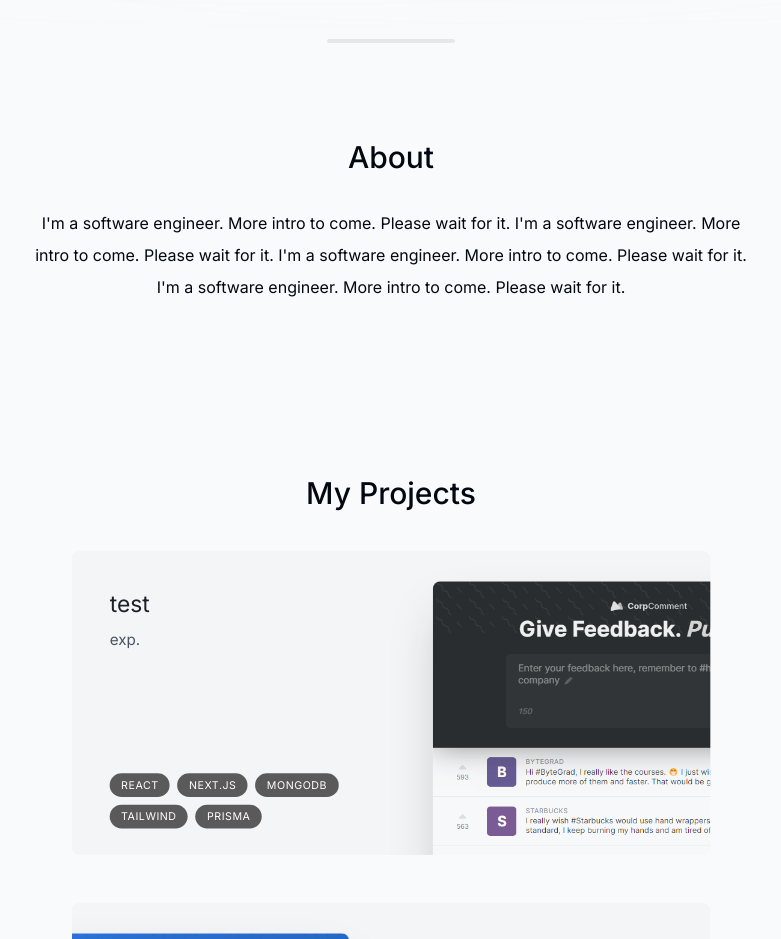
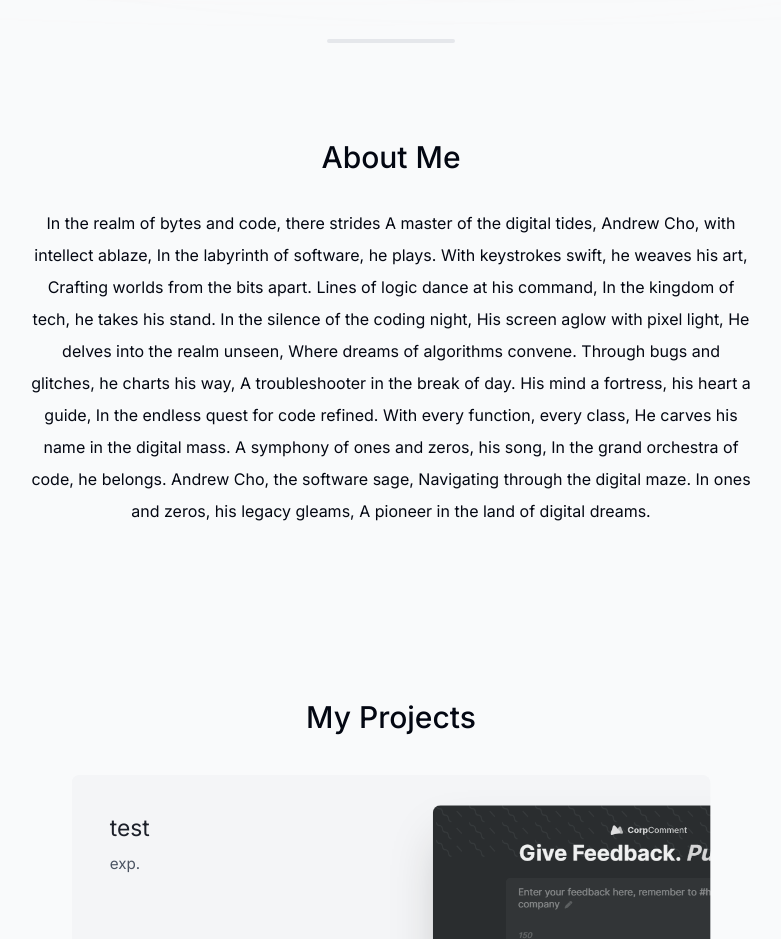
Before and after one commit to cisdell/personal_web_ver2, a Next.js app: page / in a window 1280 px wide. Shown: the part 800-1739 px from the top of the page, without its empty margins (249-1030 px from the left). Built offline with nearby package versions, Linux system fonts and the light colour scheme.

Commit message:
scroll magins

```diff
--- a/app/layout.tsx
+++ b/app/layout.tsx
@@ -20,7 +20,7 @@ export default function RootLayout({
         <div className="bg-[#fbe2e3] relative top-[-6rem] -z-10 left-0 h-[31.23rem] w-[31.25rem] sm:w-[68.75rem] rounded-full blur-[10rem]"></div>
 
         {/* <div className="bg-[#dcd9d9] absolute top-[-6rem] -z-10 left-[-35rem] h-[31.23rem] w-[31.25rem] rounded-full blur-[10rem] sm:w-[68.75rem] md:left-[-33rem] lg:left-[-28rem] xl:left-[-15rem] 2xl:left-[-5rem]"></div> */}
-        <div className="bg-[#dcd9d9] absolute top-[-6rem] -z-10 right-0px h-[31.23rem] w-[31.25rem] sm:right-0 lg:w-[60rem] rounded-full blur-[10rem]"></div>
+        <div className="bg-[#dcd9d9] absolute top-[-6rem] -z-10 right-0 h-[31.23rem] w-[31.25rem] sm:right-0 lg:w-[60rem] rounded-full blur-[10rem]"></div>
         {children}
         <Header />
       </body>
--- a/components/about.tsx
+++ b/components/about.tsx
@@ -7,18 +7,28 @@ import { motion } from "framer-motion";
 export default function About() {
   return (
     <motion.section
-      className="mb-28 max-w-[45rem] text-center leading-8 sm:mb-40"
+      className="mb-28 max-w-[45rem] text-center leading-8 sm:mb-40 scroll-mt-28"
       initial={{ opacity: 0, y: 100 }}
       animate={{ opacity: 1, y: 0 }}
       transition={{ delay: 0.175 }}
+      id="about"
     >
       {/* <SectionHeading>Projects</SectionHeading> */}
-      <SectionHeading title={"About"} />
+      <SectionHeading title={"About Me"} />
       <p className="mb-3">
-        I'm a software engineer. More intro to come. Please wait for it. I'm a
-        software engineer. More intro to come. Please wait for it. I'm a
-        software engineer. More intro to come. Please wait for it. I'm a
-        software engineer. More intro to come. Please wait for it.
+        In the realm of bytes and code, there strides A master of the digital
+        tides, Andrew Cho, with intellect ablaze, In the labyrinth of software,
+        he plays. With keystrokes swift, he weaves his art, Crafting worlds from
+        the bits apart. Lines of logic dance at his command, In the kingdom of
+        tech, he takes his stand. In the silence of the coding night, His screen
+        aglow with pixel light, He delves into the realm unseen, Where dreams of
+        algorithms convene. Through bugs and glitches, he charts his way, A
+        troubleshooter in the break of day. His mind a fortress, his heart a
+        guide, In the endless quest for code refined. With every function, every
+        class, He carves his name in the digital mass. A symphony of ones and
+        zeros, his song, In the grand orchestra of code, he belongs. Andrew Cho,
+        the software sage, Navigating through the digital maze. In ones and
+        zeros, his legacy gleams, A pioneer in the land of digital dreams.
       </p>
     </motion.section>
   );
--- a/components/intro.tsx
+++ b/components/intro.tsx
@@ -10,7 +10,10 @@ import { FaGithubSquare } from "react-icons/fa";
 
 export default function Intro() {
   return (
-    <section className="mb-28 max-w-[50rem] text-center sm:mb-0">
+    <section
+      id="home"
+      className="mb-28 max-w-[50rem] text-center sm:mb-0 scroll-mt-28"
+    >
       <div className="flex items-center justify-center">
         <div className="relative">
           <motion.div
--- a/components/projects.tsx
+++ b/components/projects.tsx
@@ -9,7 +9,7 @@ import { projectsData } from "@/lib/data";
 export default function Projects() {
   // console.log(projectsData);
   return (
-    <section>
+    <section id="projects" className="scroll-mt-28">
       <SectionHeading title={"My Projects"} />
       <div>
         {projectsData.map((project, index) => (
```
